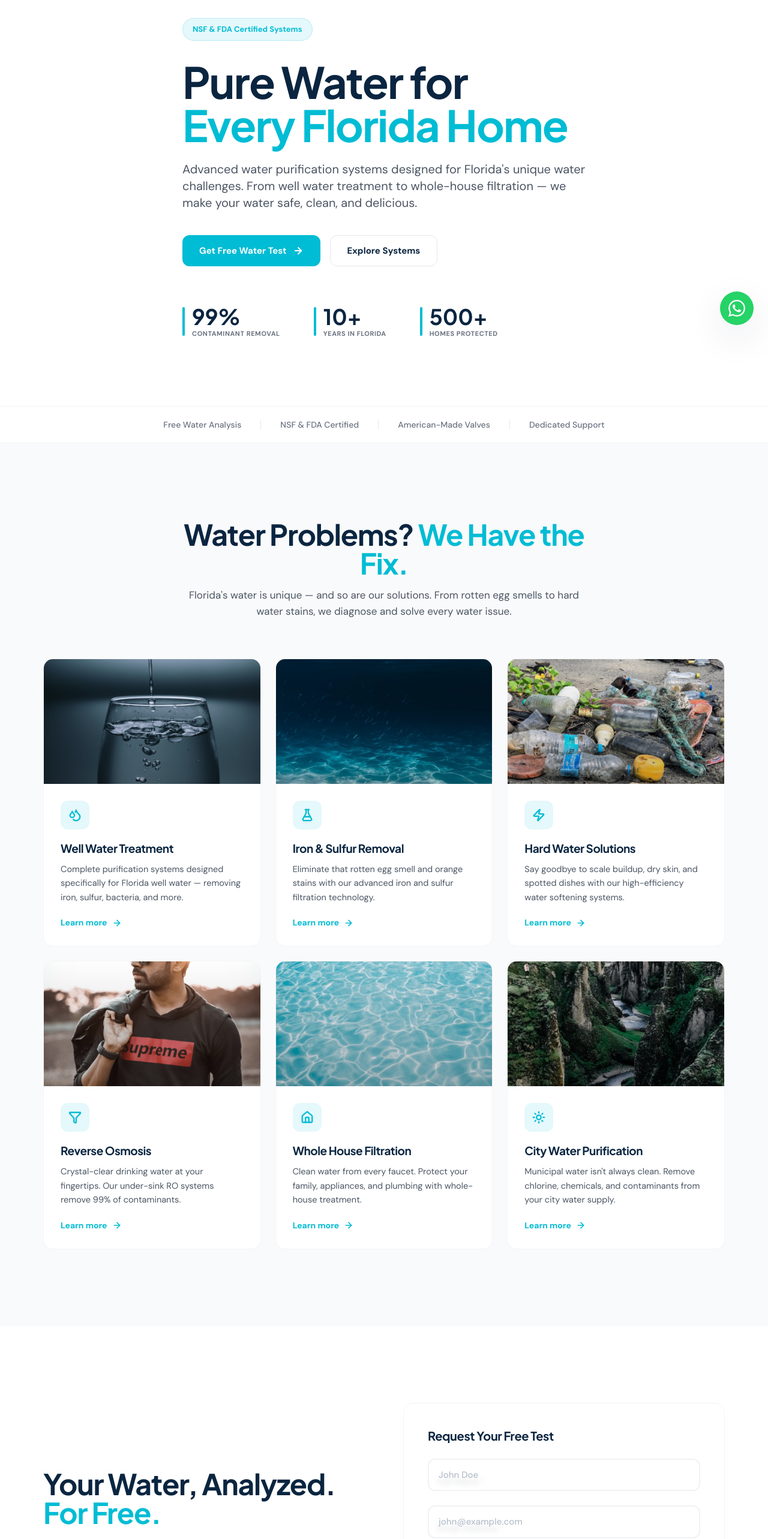
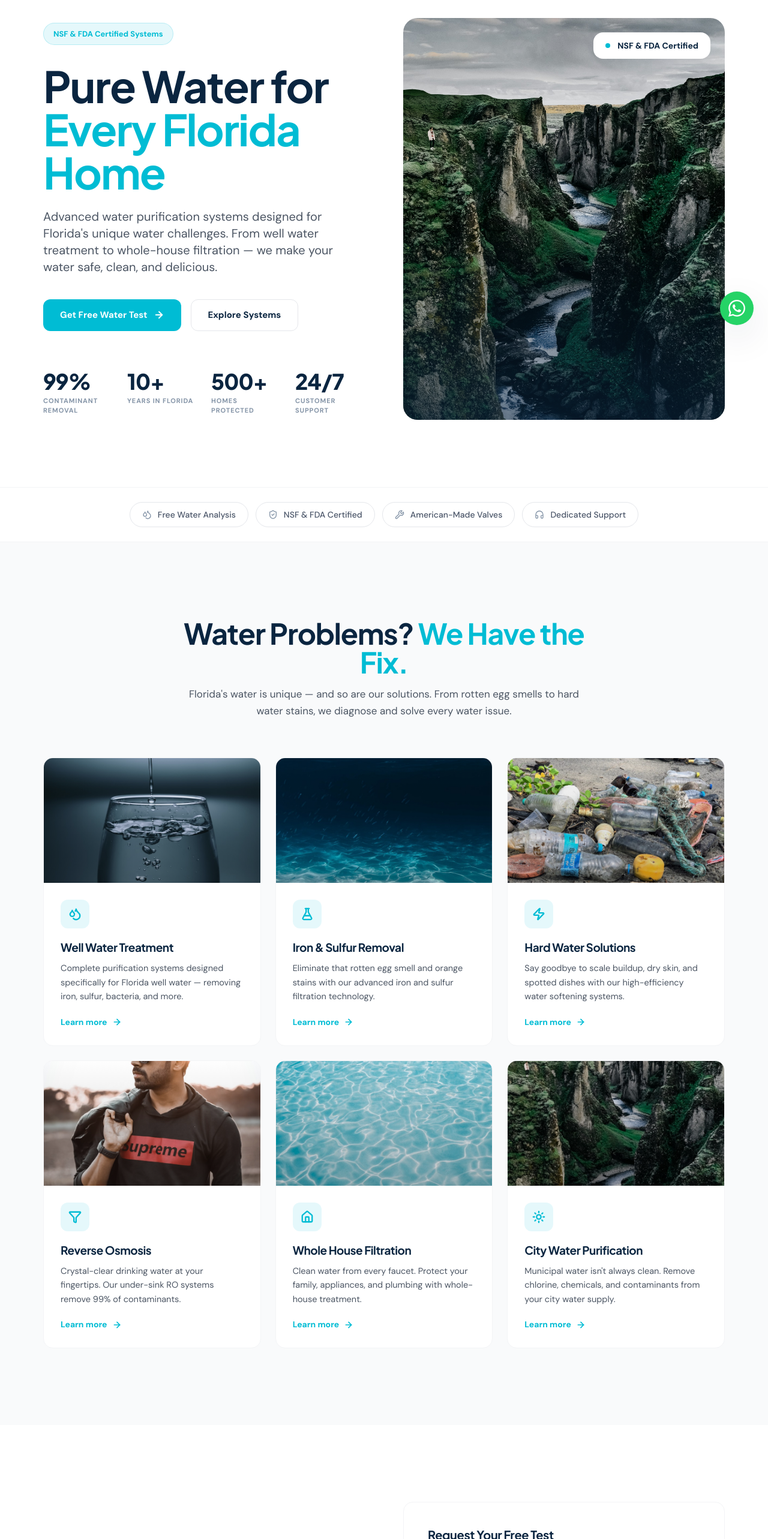
Before and after one commit to Zeitjerez/aquaionic-automation, a Next.js app: page /en in a window 1280 px wide. Shown: the part 234-2800 px from the top of the page at 60% size. Built offline with nearby package versions, Linux system fonts and the light colour scheme.

Commit message:
fix: minimal redesign - real image hero, animated counters, clean trust badges, no roblox effects

```diff
--- a/src/components/cards/AreaCard.tsx
+++ b/src/components/cards/AreaCard.tsx
@@ -1,5 +1,5 @@
 import Link from 'next/link';
-import Icon from '../ui/Icon';
+import { MapPin } from 'lucide-react';
 
 interface AreaCardProps {
   city: string;
@@ -19,19 +19,17 @@ export default function AreaCard({
   return (
     <Link
       href={href}
-      className={`group block bg-white rounded-lg border border-border p-6 hover:border-cyan hover:shadow-md transition-all duration-smooth ${className}`}
+      className={`group block bg-white rounded-2xl border border-gray-100 p-8 hover:border-gray-200 transition-colors duration-200 ${className}`}
       style={style}
     >
-      {/* Icon */}
-      <div className="w-12 h-12 rounded-lg bg-gradient-to-br from-cyan-light to-blue-50 text-ocean flex items-center justify-center mb-4 group-hover:scale-110 transition-transform duration-smooth">
-        <Icon name="map-pin" size={24} />
+      <div className="w-12 h-12 rounded-xl bg-cyan/10 flex items-center justify-center mb-4 group-hover:bg-cyan/15 transition-colors duration-200">
+        <MapPin size={20} className="text-cyan" strokeWidth={2.5} />
       </div>
 
-      {/* Content */}
       <h3 className="text-lg font-jakarta font-bold text-deep-blue mb-1">
         {city}
       </h3>
-      <p className="text-sm text-text-mid">
+      <p className="text-[13px] text-gray-500 font-medium">
         {county}
       </p>
     </Link>
--- a/src/components/cards/ProductCard.tsx
+++ b/src/components/cards/ProductCard.tsx
@@ -24,7 +24,7 @@ export default function ProductCard({
 }: ProductCardProps) {
   return (
     <div
-      className={`group bg-white rounded-lg border border-border overflow-hidden hover:shadow-lg transition-all duration-smooth ${className}`}
+      className={`group bg-white rounded-2xl border border-gray-100 overflow-hidden hover:border-gray-200 hover:shadow-md transition-all duration-200 ${className}`}
     >
       {/* Image */}
       <div className="relative aspect-square bg-ghost overflow-hidden">
--- a/src/components/layout/AmbientBackground.tsx
+++ b/src/components/layout/AmbientBackground.tsx
@@ -1,32 +1,8 @@
 /**
- * Ambient Background Component
- * Animated background blobs for visual interest
- * Uses CSS animations defined in animations.css
+ * Ambient Background Component - Simplified
+ * No animated blobs, clean background
  */
 
 export default function AmbientBackground() {
-  return (
-    <div
-      className="fixed inset-0 pointer-events-none z-0 opacity-[0.025]"
-      aria-hidden="true"
-    >
-      {/* Cyan blob - top right */}
-      <div
-        className="absolute w-[600px] h-[600px] rounded-full bg-cyan blur-[100px] -top-[10%] -right-[5%] animate-drift"
-        style={{ animationDuration: '25s' }}
-      />
-
-      {/* Green blob - bottom left */}
-      <div
-        className="absolute w-[400px] h-[400px] rounded-full bg-accent-green blur-[100px] -bottom-[5%] -left-[5%] animate-drift-reverse"
-        style={{ animationDuration: '20s' }}
-      />
-
-      {/* Ocean blob - center */}
-      <div
-        className="absolute w-[300px] h-[300px] rounded-full bg-ocean-mid blur-[100px] top-[40%] left-[30%] animate-drift-slow"
-        style={{ animationDuration: '30s' }}
-      />
-    </div>
-  );
+  return null;
 }
--- a/src/components/layout/Footer.tsx
+++ b/src/components/layout/Footer.tsx
@@ -37,14 +37,10 @@ export default function Footer() {
           {/* Brand Column */}
           <div className="lg:col-span-1">
             <Link href={locale === 'en' ? '/' : '/es/inicio'} className="inline-block mb-4">
-              <div className="flex items-center">
-                <span className="text-2xl font-jakarta font-extrabold text-white tracking-tight">
-                  AQUA
-                </span>
-                <span className="text-2xl font-jakarta font-extrabold text-cyan tracking-tight">
-                  IONIC
-                </span>
-              </div>
+              <span className="font-jakarta font-extrabold text-[24px] tracking-[-0.04em]">
+                <span className="text-white">aqua</span>
+                <span className="text-cyan">ionic</span>
+              </span>
             </Link>
             <p className="text-sm text-white/70 mb-6 leading-relaxed">
               {t('brand.tagline')}
@@ -140,31 +136,22 @@ export default function Footer() {
 
       {/* Bottom Bar */}
       <div className="border-t border-white/10">
-        <div className="container-custom py-6">
-          <div className="flex flex-col md:flex-row items-center justify-between gap-4">
-            <p className="text-sm text-white/60">
-              {t('copyright', { year: currentYear })}
-            </p>
-            <p className="text-sm text-white/60">
-              {t('builtWith')}{' '}
+        <div className="container-custom py-8">
+          <div className="flex flex-col sm:flex-row justify-between items-center gap-4">
+            <span className="text-[13px] text-white/35">
+              © 2026 Aquaionic. All rights reserved.
+            </span>
+            <span className="text-[13px] text-white/35">
+              Design by{' '}
               <a
-                href="https://nextjs.org"
+                href="https://flowtool.com"
                 target="_blank"
                 rel="noopener noreferrer"
-                className="text-cyan hover:text-cyan-soft transition-colors"
+                className="text-cyan hover:text-white transition-colors"
               >
-                Next.js
+                Flow Tool
               </a>
-              {' '}&amp;{' '}
-              <a
-                href="https://claude.ai"
-                target="_blank"
-                rel="noopener noreferrer"
-                className="text-cyan hover:text-cyan-soft transition-colors"
-              >
-                Claude
-              </a>
-            </p>
+            </span>
           </div>
         </div>
       </div>
--- a/src/components/layout/Header.tsx
+++ b/src/components/layout/Header.tsx
@@ -33,14 +33,10 @@ export default function Header() {
         <div className="max-w-container mx-auto px-4 sm:px-6 lg:px-8">
           <div className="flex items-center justify-between h-[72px]">
             {/* Logo */}
-            <Link href={locale === 'en' ? '/' : '/es/inicio'} className="flex items-center gap-2.5">
-              <div className="w-9 h-9 rounded-[10px] bg-gradient-to-br from-cyan to-accent-green flex items-center justify-center">
-                <svg width="18" height="18" viewBox="0 0 24 24" fill="white" strokeWidth="0">
-                  <path d="M12 2.69l5.66 5.66a8 8 0 1 1-11.31 0z"/>
-                </svg>
-              </div>
-              <span className="font-jakarta font-extrabold text-[22px] tracking-tight text-deep-blue">
-                AQUA<span className="text-cyan">IONIC</span>
+            <Link href={locale === 'en' ? '/' : '/es/inicio'}>
+              <span className="font-jakarta font-extrabold text-[24px] tracking-[-0.04em]">
+                <span className="text-deep-blue">aqua</span>
+                <span className="text-cyan">ionic</span>
               </span>
             </Link>
 
--- a/src/components/sections/Hero.tsx
+++ b/src/components/sections/Hero.tsx
@@ -1,9 +1,11 @@
 'use client';
 
 import Link from 'next/link';
+import Image from 'next/image';
 import { useTranslations, useLocale } from 'next-intl';
 import { ArrowRight } from 'lucide-react';
 import ScrollReveal from '../ui/ScrollReveal';
+import AnimatedCounter from '../ui/AnimatedCounter';
 
 export default function Hero() {
   const t = useTranslations('hero');
@@ -12,7 +14,9 @@ export default function Hero() {
   return (
     <section className="relative min-h-screen flex items-center bg-white pt-[72px]">
       <div className="max-w-container mx-auto px-4 sm:px-6 lg:px-8 py-20 md:py-28">
-        <div className="max-w-3xl">
+        <div className="grid lg:grid-cols-2 gap-12 lg:gap-16 items-center">
+          {/* Left Column */}
+          <div>
             <ScrollReveal>
               <div className="inline-flex items-center gap-2 px-4 py-2 rounded-full bg-cyan/10 border border-cyan/20 text-[13px] font-semibold text-cyan mb-8">
                 {t('badge')}
@@ -53,27 +57,44 @@ export default function Hero() {
             </ScrollReveal>
 
             <ScrollReveal delay={0.25}>
-            <div className="flex flex-wrap gap-10 md:gap-14">
+              <div className="grid grid-cols-2 sm:grid-cols-4 gap-6">
                 {[
-                { value: '99%', label: t('stats.removal') },
-                { value: '10+', label: t('stats.experience') },
-                {
-                  value: '500+',
-                  label: locale === 'en' ? 'Homes Protected' : 'Hogares Protegidos',
-                },
+                  { end: 99, suffix: '%', label: 'Contaminant Removal' },
+                  { end: 10, suffix: '+', label: 'Years in Florida' },
+                  { end: 500, suffix: '+', label: 'Homes Protected' },
+                  { end: 24, suffix: '/7', label: 'Customer Support' },
                 ].map((stat, i) => (
-                <div key={i} className="flex items-center gap-3">
-                  <div className="w-1 h-12 rounded-full bg-cyan" />
-                  <div>
-                    <div className="text-3xl md:text-4xl font-jakarta font-bold text-deep-blue">
-                      {stat.value}
+                  <div key={i} className="text-center sm:text-left">
+                    <div className="text-3xl md:text-4xl font-jakarta font-extrabold text-deep-blue tracking-tight">
+                      <AnimatedCounter end={stat.end} suffix={stat.suffix} />
                     </div>
-                    <div className="text-[11px] font-semibold text-gray-500 uppercase tracking-wider">
+                    <div className="text-[11px] font-semibold text-text-light uppercase tracking-[0.08em] mt-1">
                       {stat.label}
                     </div>
                   </div>
+                ))}
               </div>
-              ))}
+            </ScrollReveal>
+          </div>
+
+          {/* Right Column - Image */}
+          <ScrollReveal delay={0.2} className="hidden lg:block">
+            <div className="relative rounded-3xl overflow-hidden aspect-[4/5]">
+              <Image
+                src="/images/hero/water-hero.jpg"
+                alt="Crystal clear water"
+                fill
+                className="object-cover"
+                priority
+                sizes="(max-width: 1024px) 0vw, 50vw"
+              />
+              <div className="absolute inset-0 bg-gradient-to-t from-deep-blue/60 via-transparent to-transparent" />
+
+              {/* Simple floating badge */}
+              <div className="absolute top-6 right-6 bg-white rounded-2xl px-5 py-3 shadow-md flex items-center gap-3">
+                <div className="w-2 h-2 rounded-full bg-cyan" />
+                <span className="text-sm font-semibold text-deep-blue">NSF & FDA Certified</span>
+              </div>
             </div>
           </ScrollReveal>
         </div>
--- a/src/components/sections/TrustBar.tsx
+++ b/src/components/sections/TrustBar.tsx
@@ -1,28 +1,27 @@
 'use client';
 
-import { useTranslations } from 'next-intl';
+import { Droplets, ShieldCheck, Wrench, Headphones } from 'lucide-react';
+
+const items = [
+  { icon: Droplets, label: 'Free Water Analysis' },
+  { icon: ShieldCheck, label: 'NSF & FDA Certified' },
+  { icon: Wrench, label: 'American-Made Valves' },
+  { icon: Headphones, label: 'Dedicated Support' },
+];
 
 export default function TrustBar() {
-  const t = useTranslations('trustBar');
-
-  const trustItems = [
-    t('waterAnalysis'),
-    t('certified'),
-    t('americanMade'),
-    t('support'),
-  ];
-
   return (
-    <section className="bg-white border-y border-gray-100">
-      <div className="max-w-container mx-auto px-4 sm:px-6 lg:px-8 py-5">
-        <div className="flex flex-wrap items-center justify-center gap-6 md:gap-8">
-          {trustItems.map((item, index) => (
-            <div key={index} className="flex items-center gap-6 md:gap-8">
-              <span className="text-sm font-medium text-gray-500">{item}</span>
-              {index < trustItems.length - 1 && (
-                <div className="w-px h-4 bg-gray-200" />
-              )}
-            </div>
+    <section className="py-6 bg-white border-y border-gray-100">
+      <div className="max-w-[1200px] mx-auto px-4">
+        <div className="flex flex-wrap justify-center gap-3">
+          {items.map((item, i) => (
+            <button
+              key={i}
+              className="group flex items-center gap-2.5 px-5 py-2.5 rounded-full border border-gray-200 bg-white text-sm font-medium text-text-mid hover:border-cyan hover:text-cyan hover:bg-cyan/5 transition-all duration-200 cursor-default"
+            >
+              <item.icon size={16} className="text-text-light group-hover:text-cyan transition-colors" />
+              {item.label}
+            </button>
           ))}
         </div>
       </div>
--- /dev/null
+++ b/src/components/ui/AnimatedCounter.tsx
@@ -0,0 +1,38 @@
+'use client';
+
+import { useEffect, useRef, useState } from 'react';
+
+interface Props {
+  end: number;
+  suffix?: string;
+  duration?: number;
+}
+
+export default function AnimatedCounter({ end, suffix = '', duration = 2000 }: Props) {
+  const [count, setCount] = useState(0);
+  const [started, setStarted] = useState(false);
+  const ref = useRef<HTMLSpanElement>(null);
+
+  useEffect(() => {
+    const observer = new IntersectionObserver(
+      ([entry]) => { if (entry.isIntersecting && !started) setStarted(true); },
+      { threshold: 0.3 }
+    );
+    if (ref.current) observer.observe(ref.current);
+    return () => observer.disconnect();
+  }, [started]);
+
+  useEffect(() => {
+    if (!started) return;
+    let start = 0;
+    const step = end / (duration / 16);
+    const timer = setInterval(() => {
+      start += step;
+      if (start >= end) { setCount(end); clearInterval(timer); }
+      else setCount(Math.floor(start));
+    }, 16);
+    return () => clearInterval(timer);
+  }, [started, end, duration]);
+
+  return <span ref={ref}>{count}{suffix}</span>;
+}
--- a/src/components/ui/Input.tsx
+++ b/src/components/ui/Input.tsx
@@ -1,7 +1,6 @@
 'use client';
 
-import { InputHTMLAttributes, forwardRef, useState } from 'react';
-import { motion, AnimatePresence } from 'framer-motion';
+import { InputHTMLAttributes, forwardRef } from 'react';
 import { cn } from '@/lib/utils';
 
 interface InputProps extends InputHTMLAttributes<HTMLInputElement> {
@@ -11,110 +10,29 @@ interface InputProps extends InputHTMLAttributes<HTMLInputElement> {
 }
 
 const Input = forwardRef<HTMLInputElement, InputProps>(
-  ({ label, error, className = '', onFocus, onBlur, ...props }, ref) => {
-    const [isFocused, setIsFocused] = useState(false);
-    const [hasValue, setHasValue] = useState(!!props.value || !!props.defaultValue);
-
-    const handleFocus = (e: React.FocusEvent<HTMLInputElement>) => {
-      setIsFocused(true);
-      onFocus?.(e);
-    };
-
-    const handleBlur = (e: React.FocusEvent<HTMLInputElement>) => {
-      setIsFocused(false);
-      setHasValue(!!e.target.value);
-      onBlur?.(e);
-    };
-
+  ({ label, error, className = '', ...props }, ref) => {
     return (
-      <div className="w-full group">
-        <div className="relative">
+      <div className="w-full">
         {label && (
-            <motion.label
-              className={cn(
-                'absolute left-4 pointer-events-none transition-all duration-300 origin-left',
-                'text-text-mid font-medium',
-                isFocused || hasValue
-                  ? 'top-0 -translate-y-1/2 text-[11px] px-2 bg-white text-cyan font-semibold'
-                  : 'top-1/2 -translate-y-1/2 text-[15px]'
+          <label className="block text-sm font-medium text-text-mid mb-1.5">
+            {label}
+            {props.required && <span className="text-red-500 ml-1">*</span>}
+          </label>
         )}
-              animate={{
-                scale: isFocused || hasValue ? 0.92 : 1,
-              }}
-              transition={{ duration: 0.2, ease: [0.25, 0.46, 0.45, 0.94] }}
-            >
-              {label}
-              {props.required && (
-                <span
-                  className={cn(
-                    'ml-1 transition-colors duration-200',
-                    isFocused ? 'text-cyan' : 'text-red-500'
-                  )}
-                >
-                  *
-                </span>
-              )}
-            </motion.label>
-          )}
-
         <input
           ref={ref}
-            onFocus={handleFocus}
-            onBlur={handleBlur}
           className={cn(
-              'w-full px-4 py-3.5 rounded-xl border-2 bg-white/80 backdrop-blur-sm',
-              'text-[15px] text-deep-blue font-medium placeholder:text-text-light/60',
-              'transition-all duration-300 ease-out',
-              'focus:outline-none focus:bg-white',
-              error
-                ? 'border-red-500/40 focus:border-red-500 focus:ring-4 focus:ring-red-500/10'
-                : 'border-border focus:border-cyan focus:ring-4 focus:ring-cyan/8',
-              'disabled:bg-ghost disabled:cursor-not-allowed disabled:opacity-60',
-              'hover:border-cyan/40 hover:shadow-sm',
+            'w-full px-4 py-3.5 rounded-xl border border-gray-200 bg-white',
+            'text-[15px] text-deep-blue font-normal placeholder:text-gray-400',
+            'transition-colors duration-200',
+            'focus:outline-none focus:border-cyan',
+            error ? 'border-red-500 focus:border-red-500' : '',
+            'disabled:bg-gray-50 disabled:cursor-not-allowed disabled:opacity-60',
             className
           )}
           {...props}
         />
-
-          {/* Focus ring glow */}
-          <motion.div
-            className="absolute inset-0 rounded-xl pointer-events-none -z-10"
-            initial={false}
-            animate={{
-              boxShadow: isFocused
-                ? '0 0 0 4px rgba(0,188,212,0.08), 0 8px 16px -4px rgba(0,188,212,0.1)'
-                : '0 0 0 0px rgba(0,188,212,0)',
-            }}
-            transition={{ duration: 0.3, ease: [0.25, 0.46, 0.45, 0.94] }}
-          />
-        </div>
-
-        {/* Error message with animation */}
-        <AnimatePresence mode="wait">
-          {error && (
-            <motion.p
-              initial={{ opacity: 0, y: -8, height: 0 }}
-              animate={{ opacity: 1, y: 0, height: 'auto' }}
-              exit={{ opacity: 0, y: -8, height: 0 }}
-              transition={{ duration: 0.2 }}
-              className="mt-2 text-[13px] text-red-500 font-medium flex items-center gap-1.5"
-            >
-              <svg
-                width="14"
-                height="14"
-                viewBox="0 0 24 24"
-                fill="none"
-                stroke="currentColor"
-                strokeWidth="2.5"
-              >
-                <circle cx="12" cy="12" r="10" />
-                <line x1="12" y1="8" x2="12" y2="12" />
-                <line x1="12" y1="16" x2="12.01" y2="16" />
-              </svg>
-              {error}
-            </motion.p>
-          )}
-        </AnimatePresence>
+        {error && <p className="mt-1.5 text-sm text-red-500">{error}</p>}
       </div>
     );
   }
```
Also changed, not shown: src/components/forms/WaterTestForm.tsx (+24 -75 lines). Lines whose indentation alone changed are shown as unchanged.
